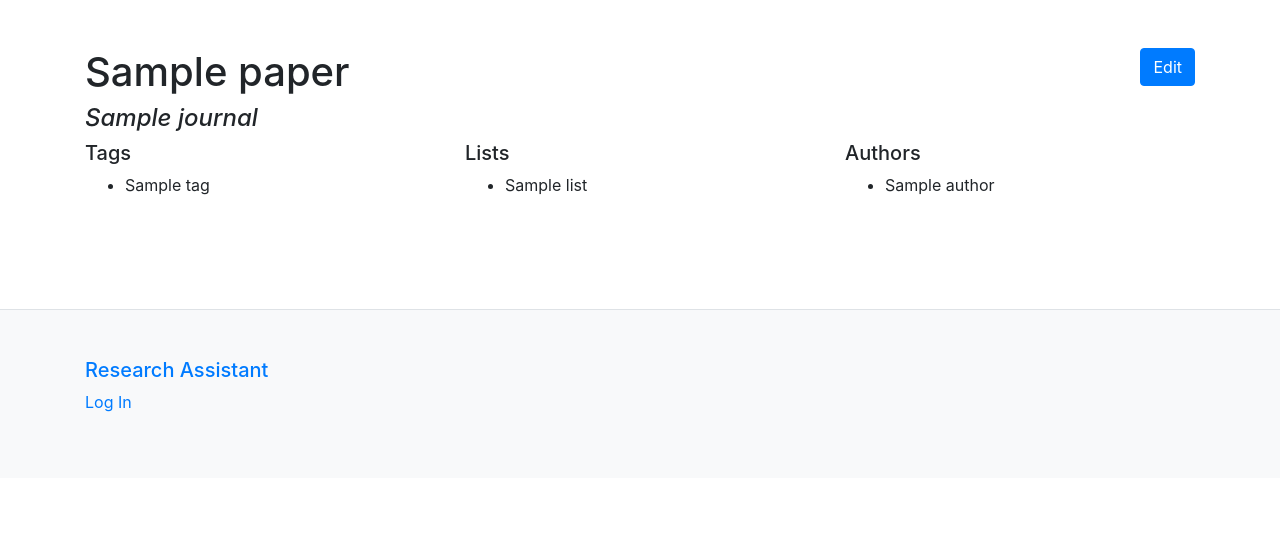
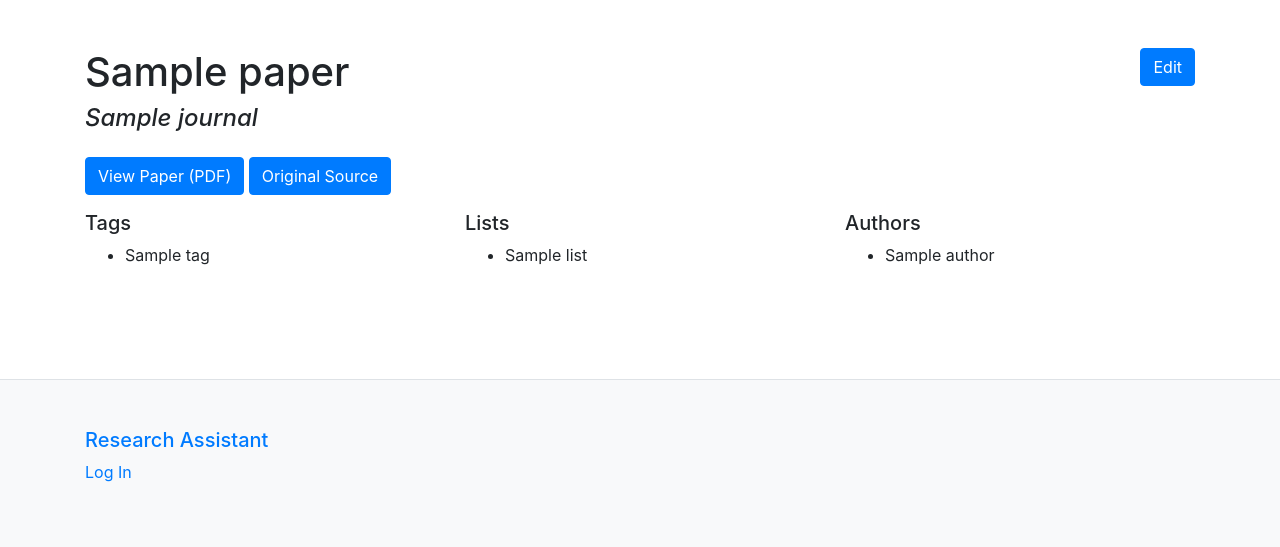
Before and after one commit to scivarolo/research-assistant, a Django app: page /papers/1 in a window 1280 px wide. Shown: the part 56-603 px from the top of the page. Run offline with Django 3.2, Linux system fonts and the light colour scheme; tables that the repository leaves empty hold one stand-in row (values such as "Sample post"); some libraries are stand-ins or nearby versions.

Commit message:
add links to paper pdf and original source

```diff
--- a/assistant/urls.py
+++ b/assistant/urls.py
@@ -15,9 +15,12 @@ Including another URLconf
 """
 from django.contrib import admin
 from django.urls import include, path
+from django.conf import settings
+from django.conf.urls.static import static
 
 urlpatterns = [
     path("admin/", admin.site.urls),
     path("select2/", include("django_select2.urls")),
-    path("", include("research_assistant.urls"))
-]
+    path("", include("research_assistant.urls")),
+] + static(settings.MEDIA_URL, document_root=settings.MEDIA_ROOT)
+# Makes media files available to the app
--- a/research_assistant/templates/paper/single.html
+++ b/research_assistant/templates/paper/single.html
@@ -10,7 +10,12 @@
       <a class="btn btn-primary" href="{% url 'research_assistant:edit_paper' paper.id %}">Edit</a>
     </div>
   </div>
-
+  <div class="row">
+    <div class="col my-3">
+      {% if paper.file_url %}<a class="btn btn-primary" href="../media/{{paper.file_url}}">View Paper (PDF)</a>{% endif %}
+      {% if paper.source_url %}<a class="btn btn-primary" href="{{paper.source_url}}" target="_blank">Original Source</a>{% endif %}
+    </div>
+  </div>
   <div class="row">
     <div class="col">
       <h5>Tags</h5>
--- a/research_assistant/urls.py
+++ b/research_assistant/urls.py
@@ -11,5 +11,5 @@ urlpatterns = [
     path("papers/", views.all_papers, name="all_papers"),
     path("papers/<int:paper_id>", views.single_paper, name="single_paper"),
     path("papers/<int:paper_id>/edit/", views.edit_paper, name="edit_paper"),
-    path("papers/add/", views.add_paper, name="add_paper")
+    path("papers/add/", views.add_paper, name="add_paper"),
 ]
```
